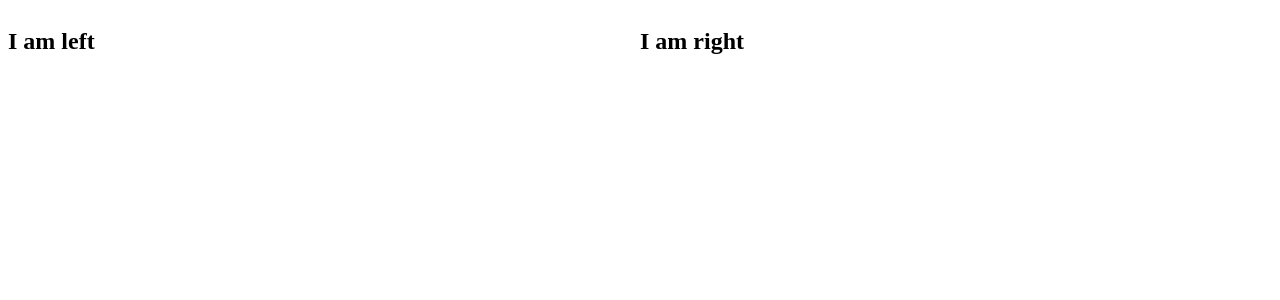
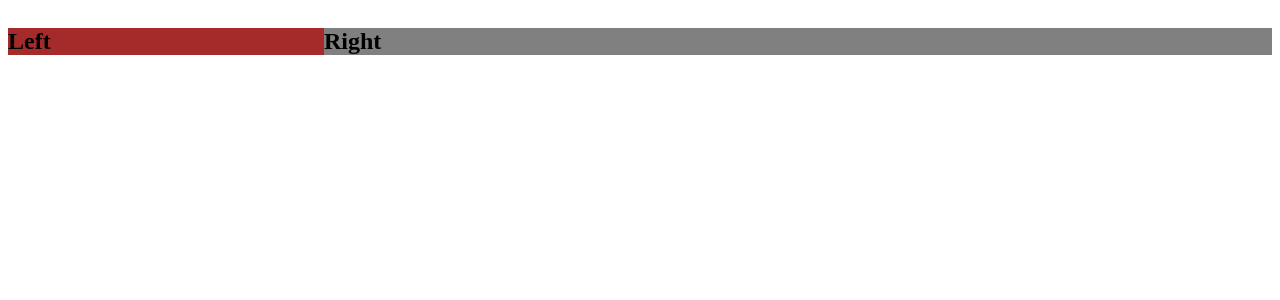
Before and after one commit to myat-su-mon/react-design-patterns, a React (Vite) app: page / in a window 1280 px wide. Shown: the top 300 px of the page. Built offline with nearby package versions, Linux system fonts and the light colour scheme.

Commit message:
feat: split screen enhancement

```diff
--- a/src/App.jsx
+++ b/src/App.jsx
@@ -1,15 +1,20 @@
 import SplitScreen from "./components/SplitScreen";
 
-const LeftSideCompo = () => {
-  return <h2>I am left</h2>;
+const LeftSideCompo = ({ title }) => {
+  return <h2 style={{ background: "brown" }}>{title}</h2>;
 };
 
-const RightSideCompo = () => {
-  return <h2>I am right</h2>;
+const RightSideCompo = ({ title }) => {
+  return <h2 style={{ background: "gray" }}>{title}</h2>;
 };
 
 const App = () => {
-  return <SplitScreen Left={LeftSideCompo} Right={RightSideCompo} />;
+  return (
+    <SplitScreen leftWidth={1} rightWidth={3}>
+      <LeftSideCompo title={"Left"} />
+      <RightSideCompo title={"Right"} />
+    </SplitScreen>
+  );
 };
 
 export default App;
--- a/src/components/SplitScreen.jsx
+++ b/src/components/SplitScreen.jsx
@@ -5,17 +5,18 @@ const Container = styled.div`
 `;
 
 const Panel = styled.div`
-  flex: 1;
+  flex: ${(p) => p.flex};
 `;
 
-const SplitScreen = ({ Left, Right }) => {
+const SplitScreen = ({ children,leftWidth, rightWidth}) => {
+  const [left, right]= children;
   return (
     <Container>
-      <Panel>
-        <Left />
+      <Panel flex={leftWidth}>
+        {left}
       </Panel>
-      <Panel>
-        <Right />
+      <Panel flex={rightWidth}>
+        {right}
       </Panel>
     </Container>
   );
```
